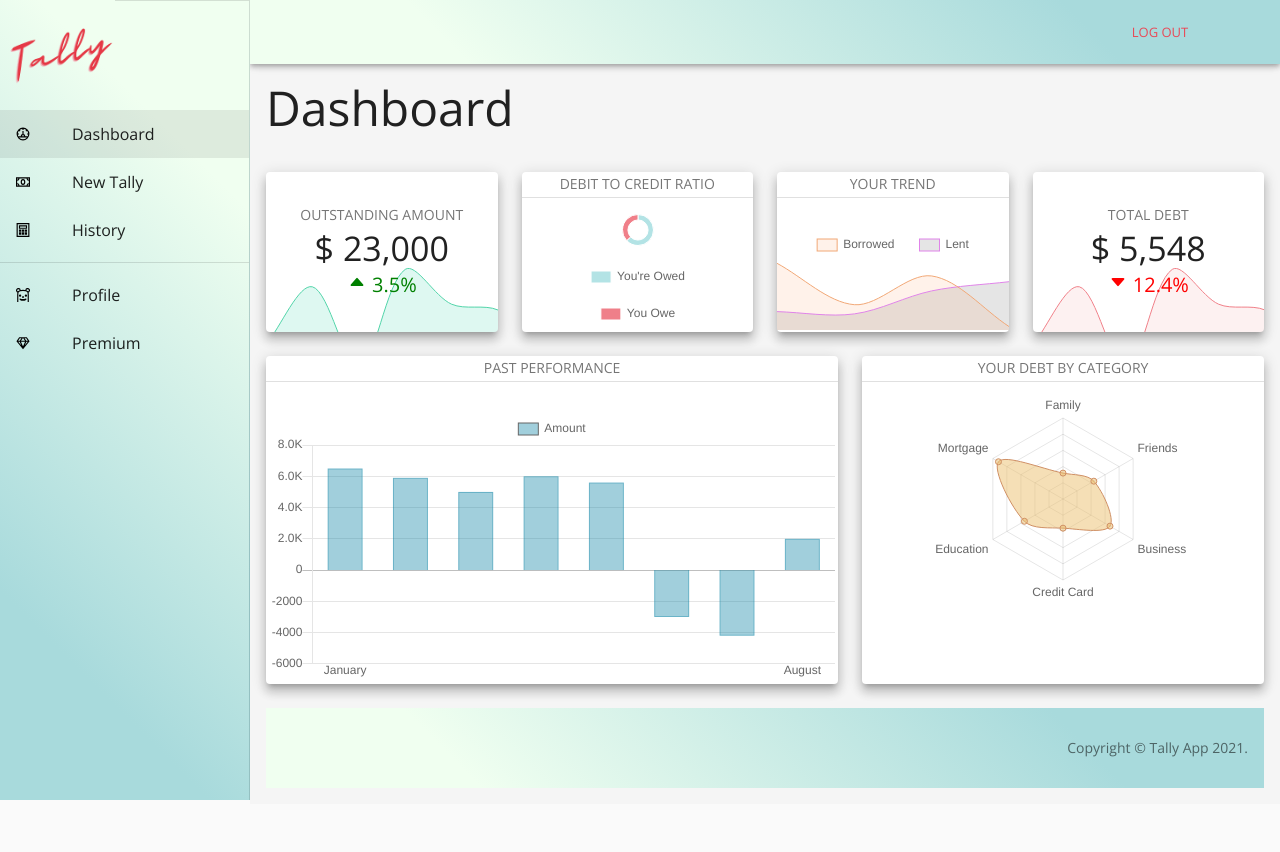
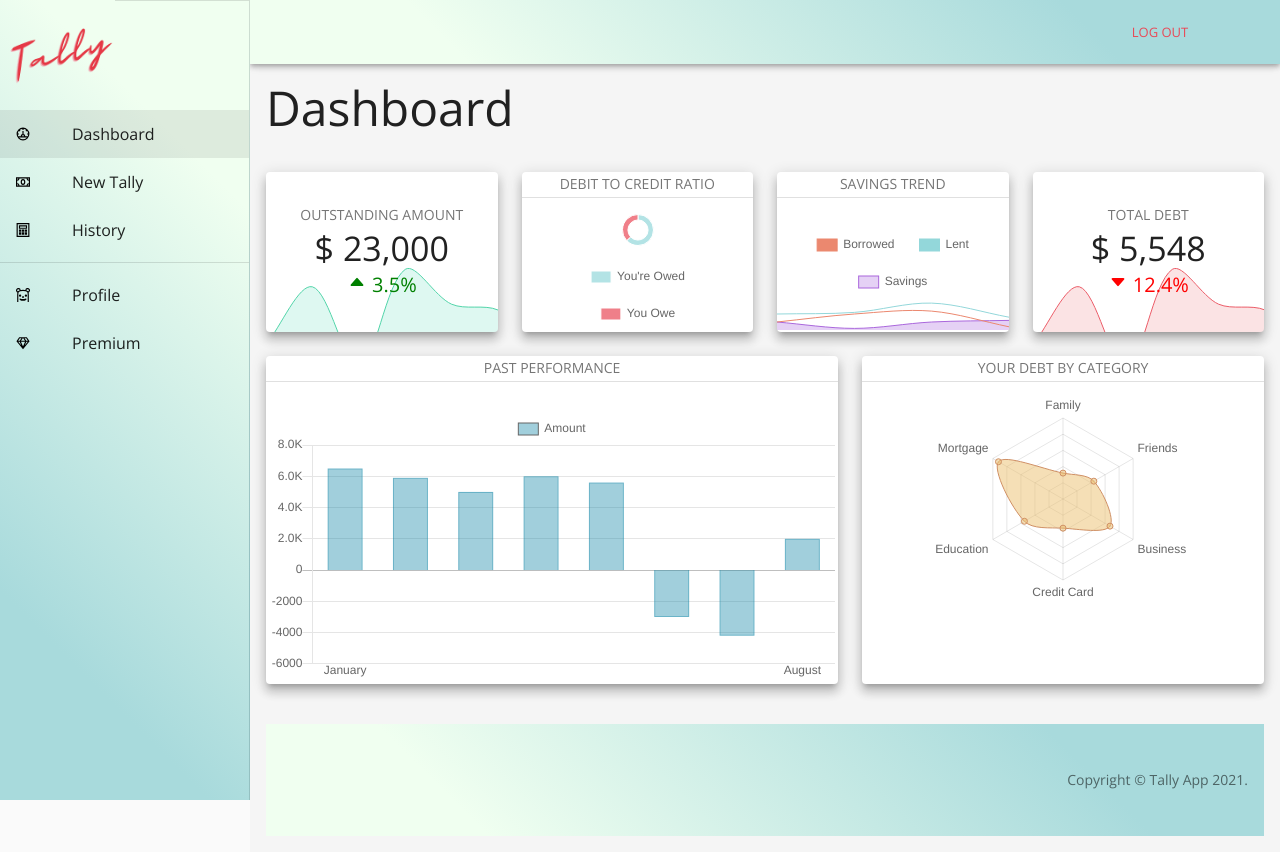
Before and after one commit to awalemandi/tally, a React (Create React App) app: page /home/dashboard in a window 1280 px wide. Before the commit the page ends 804 px from the top, so only its background shows below. Built offline with nearby package versions, Linux system fonts and the light colour scheme.

Commit message:
exported all chart data and options to chartData.ts

```diff
--- a/src/components/layout/Content.tsx
+++ b/src/components/layout/Content.tsx
@@ -11,7 +11,7 @@ import NoMatch from '../menu/NoMatch';
 
 const useStyles = makeStyles(theme => ({
 	root: {
-
+		paddingBottom: theme.spacing(5)
 	},
 	// necessary for content to be below app bar
 	toolbar: theme.mixins.toolbar,
--- a/src/components/layout/Footer.tsx
+++ b/src/components/layout/Footer.tsx
@@ -1,13 +1,12 @@
 import React from 'react';
 import { makeStyles } from '@material-ui/core/styles';
-import { Container } from '@material-ui/core';
 import Copyright from '../common/Copyright';
 
 const useStyles = makeStyles(theme => ({
 	root: {
-		marginTop: theme.spacing(3),
+		marginTop: 'auto',
 		padding: theme.spacing(2),
-		height: '5rem',
+		height: '7rem',
 		display: 'flex',
 		flexDirection: 'column',
 		justifyContent: 'center',
--- a/src/components/menu/dashboard/Performace.tsx
+++ b/src/components/menu/dashboard/Performace.tsx
@@ -8,6 +8,7 @@ import {
 	Divider,
 } from '@material-ui/core';
 import BarChart from '../../common/charts/BarChart';
+import { performanceData, barOptions } from './chartData';
 
 const useStyles = makeStyles(theme => ({
 	root: {
@@ -34,89 +35,6 @@ const useStyles = makeStyles(theme => ({
 	},
 }));
 
-const loadData = {
-	labels: [
-		'January',
-		'February',
-		'March',
-		'April',
-		'May',
-		'June',
-		'July',
-		'August',
-	],
-	datasets: [
-		{
-			label: 'Amount',
-			backgroundColor: 'rgb(22, 135, 167, 0.4)',
-			borderColor: 'rgba(0,0,0,1, 0.2)',
-			borderWidth: 1,
-			maxBarThickness: 35,
-			data: [6500, 5900, 5000, 6000, 5600, -3000, -4200, 2000],
-		},
-	],
-};
-
-const loadOptions = {
-	...{
-		responsive: true,
-		maintainAspectRatio: true,
-		barThickness: 100,
-		legend: {
-			position: 'top',
-			labels: {
-				padding: 25,
-				boxWidth: 20,
-			},
-		},
-		elements: {
-			line: {
-				// A higher value makes the line look skewed at this ratio.
-				tension: 0.3,
-			},
-			point: {
-				radius: 0,
-			},
-		},
-		scales: {
-			xAxes: [
-				{
-					gridLines: false,
-					ticks: {
-						callback(tick: any, index: number) {
-							// Jump every 7 values on the X axis labels to avoid clutter.
-							return index % 7 !== 0 ? '' : tick;
-						},
-					},
-				},
-			],
-			yAxes: [
-				{
-					ticks: {
-						suggestedMax: 45,
-						callback(tick: number) {
-							if (tick === 0) {
-								return tick;
-							}
-							// Format the amounts using Ks for thousands.
-							return tick > 999 ? `${(tick / 1000).toFixed(1)}K` : tick;
-						},
-					},
-				},
-			],
-		},
-		hover: {
-			mode: 'nearest',
-			intersect: false,
-		},
-		tooltips: {
-			custom: false,
-			mode: 'nearest',
-			intersect: false,
-		},
-	},
-};
-
 const Performance = () => {
 	const classes = useStyles();
 
@@ -129,7 +47,7 @@ const Performance = () => {
 				<Divider variant='fullWidth' />
 			</CardContent>
 			<div className={classes.chart}>
-				<BarChart data={loadData} options={loadOptions} />
+				<BarChart data={performanceData} options={barOptions} />
 			</div>
 		</Card>
 	);
--- a/src/components/menu/dashboard/Savings.tsx
+++ b/src/components/menu/dashboard/Savings.tsx
@@ -8,6 +8,7 @@ import {
 	Divider,
 } from '@material-ui/core';
 import LineChart from '../../common/charts/LineChart';
+import {savingsData, lineOptions} from './chartData';
 
 const useStyles = makeStyles(theme => ({
 	root: {
@@ -34,73 +35,6 @@ const useStyles = makeStyles(theme => ({
 	},
 }));
 
-const loadData = {
-	labels: ['Jan', 'Feb', 'Mar', 'Apr'],
-	datasets: [
-		{
-			label: 'Borrowed',
-			data: [108, 72, 97, 53],
-			fill: true,
-			backgroundColor: 'rgb(251, 130, 48, 0.1)',
-			borderColor: 'rgb(241, 168, 119)',
-			borderWidth: 1,
-		},
-		{
-			label: 'Lent',
-			data: [66, 64, 84, 92],
-			fill: true,
-			borderColor: 'rgb(224, 132, 233)',
-			borderWidth: 1,
-		},
-	],
-};
-
-const loadOptions = {
-	...{
-		maintainAspectRatio: false,
-		responsive: true,
-		legend: {
-			display: true,
-			position: 'top',
-			labels: {
-				padding: 25,
-				boxWidth: 20,
-			},
-		},
-		tooltips: {
-			enabled: false,
-			custom: false,
-		},
-		elements: {
-			point: {
-				radius: 0,
-			},
-			line: {
-				tension: 0.33,
-			},
-		},
-		scales: {
-			xAxes: [
-				{
-					gridLines: false,
-					ticks: {
-						display: false,
-					},
-				},
-			],
-			yAxes: [
-				{
-					gridLines: false,
-					scaleLabel: false,
-					ticks: {
-						display: false,
-						isplay: false,
-					},
-				},
-			],
-		},
-	},
-};
 
 const Savings = () => {
 	const classes = useStyles();
@@ -109,12 +43,12 @@ const Savings = () => {
 		<Card className={clsx(classes.root)} raised={true}>
 			<CardContent className={classes.content}>
 				<Typography color='textSecondary' gutterBottom variant='button'>
-					Your Trend
+					Savings Trend
 				</Typography>
 				<Divider variant='fullWidth' />
 			</CardContent>
 			<div className={classes.chart}>
-				<LineChart data={loadData} options={loadOptions} />
+				<LineChart data={savingsData} options={lineOptions} />
 			</div>
 		</Card>
 	);
--- a/src/components/menu/dashboard/chartData.ts
+++ b/src/components/menu/dashboard/chartData.ts
@@ -1,3 +1,4 @@
+
 //dummy data
 export const outstandingAmountData = {
 	labels: ['Jan', 'Feb', 'Mar', 'Apr', 'May', 'Jun'],
@@ -21,8 +22,8 @@ export const totalDebtData = {
 			data: [34, 44, 30, 47, 41, 40, 34],
 			fill: true,
 			borderWidth: 1,
-			backgroundColor: 'rgb(236, 116, 122, 0.1)',
-			borderColor: '#f08089',
+			backgroundColor: 'rgb(236, 116, 122, 0.2)',
+			borderColor: '#EB5C68',
 		},
 	],
 };
@@ -40,17 +41,77 @@ export const debitCreditData = {
 			borderWidth: 1,
 		},
 	],
-	labels: ['You\'re Owed', 'You Owe'],
+	labels: ["You're Owed", 'You Owe'],
 };
 
 export const debtByCategoryData = {
-	labels: ['Family', 'Friends', 'Business', 'Credit Card', 'Education', 'Mortgage'],
+	labels: [
+		'Family',
+		'Friends',
+		'Business',
+		'Credit Card',
+		'Education',
+		'Mortgage',
+	],
 	datasets: [
 		{
 			borderWidth: 1,
 			borderColor: 'rgb(207, 143, 100)',
 			backgroundColor: 'rgb(236, 192, 111, 0.5)',
 			data: [32, 44, 67, 36, 55, 92],
+		},
+	],
+};
+
+export const savingsData = {
+	labels: ['Jan', 'Feb', 'Mar', 'Apr'],
+	datasets: [
+		{
+			label: 'Borrowed',
+			data: [25, 50, 59, 10],
+			fill: false,
+			backgroundColor: 'rgb(235, 136, 111, 0.1)',
+			borderColor: 'rgb(235, 136, 111)',
+			borderWidth: 1,
+		},
+		{
+			label: 'Lent',
+			data: [50, 55, 84, 40],
+			fill: false,
+			borderColor: 'rgb(147, 215, 218)',
+			backgroundColor: 'rgb(170, 103, 220, 0.1)',
+			borderWidth: 1,
+		},
+		{
+			label: 'Savings',
+			data: [25, 5, 25, 30],
+			fill: true,
+			borderColor: 'rgb(170, 103, 220)',
+			backgroundColor: 'rgb(170, 103, 220, 0.3)',
+			borderWidth: 1,
+		},
+	],
+};
+
+export const performanceData = {
+	labels: [
+		'January',
+		'February',
+		'March',
+		'April',
+		'May',
+		'June',
+		'July',
+		'August',
+	],
+	datasets: [
+		{
+			label: 'Amount',
+			backgroundColor: 'rgb(22, 135, 167, 0.4)',
+			borderColor: 'rgba(0,0,0,1, 0.2)',
+			borderWidth: 1,
+			maxBarThickness: 35,
+			data: [6500, 5900, 5000, 6000, 5600, -3000, -4200, 2000],
 		},
 	],
 };
@@ -64,6 +125,53 @@ export const statCardOptions = {
 		legend: {
 			display: false,
 			position: 'bottom',
+			labels: {
+				padding: 25,
+				boxWidth: 20,
+			},
+		},
+		tooltips: {
+			enabled: false,
+			custom: false,
+		},
+		elements: {
+			point: {
+				radius: 0,
+			},
+			line: {
+				tension: 0.33,
+			},
+		},
+		scales: {
+			xAxes: [
+				{
+					gridLines: false,
+					ticks: {
+						display: false,
+					},
+				},
+			],
+			yAxes: [
+				{
+					gridLines: false,
+					scaleLabel: false,
+					ticks: {
+						display: false,
+						isplay: false,
+					},
+				},
+			],
+		},
+	},
+};
+
+export const lineOptions = {
+	...{
+		maintainAspectRatio: false,
+		responsive: true,
+		legend: {
+			display: true,
+			position: 'top',
 			labels: {
 				padding: 25,
 				boxWidth: 20,
@@ -149,3 +257,63 @@ export const radarOptions = {
 		},
 	},
 };
+
+export const barOptions = {
+	...{
+		responsive: true,
+		maintainAspectRatio: true,
+		barThickness: 100,
+		legend: {
+			position: 'top',
+			labels: {
+				padding: 25,
+				boxWidth: 20,
+			},
+		},
+		elements: {
+			line: {
+				// A higher value makes the line look skewed at this ratio.
+				tension: 0.3,
+			},
+			point: {
+				radius: 0,
+			},
+		},
+		scales: {
+			xAxes: [
+				{
+					gridLines: false,
+					ticks: {
+						callback(tick: any, index: number) {
+							// Jump every 7 values on the X axis labels to avoid clutter.
+							return index % 7 !== 0 ? '' : tick;
+						},
+					},
+				},
+			],
+			yAxes: [
+				{
+					ticks: {
+						suggestedMax: 45,
+						callback(tick: number) {
+							if (tick === 0) {
+								return tick;
+							}
+							// Format the amounts using Ks for thousands.
+							return tick > 999 ? `${(tick / 1000).toFixed(1)}K` : tick;
+						},
+					},
+				},
+			],
+		},
+		hover: {
+			mode: 'nearest',
+			intersect: false,
+		},
+		tooltips: {
+			custom: false,
+			mode: 'nearest',
+			intersect: false,
+		},
+	},
+};
```
Also changed, not shown: 1 other file (tests, documents, lock files or other folders).
